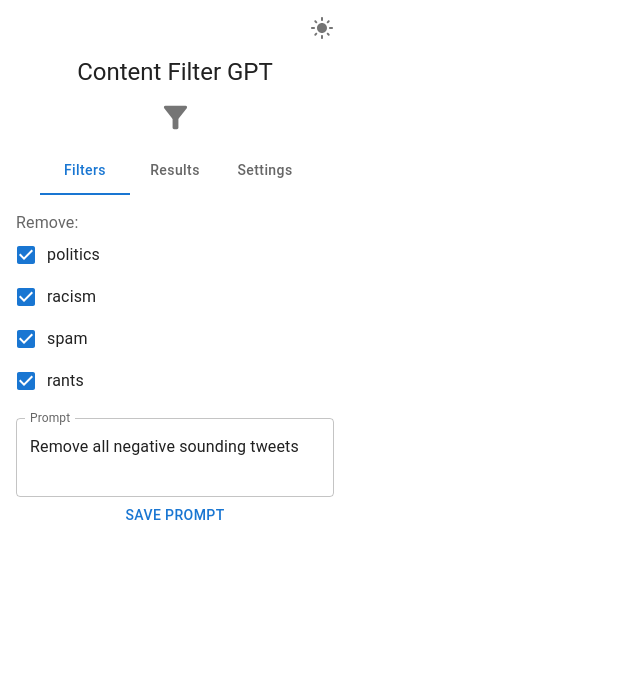
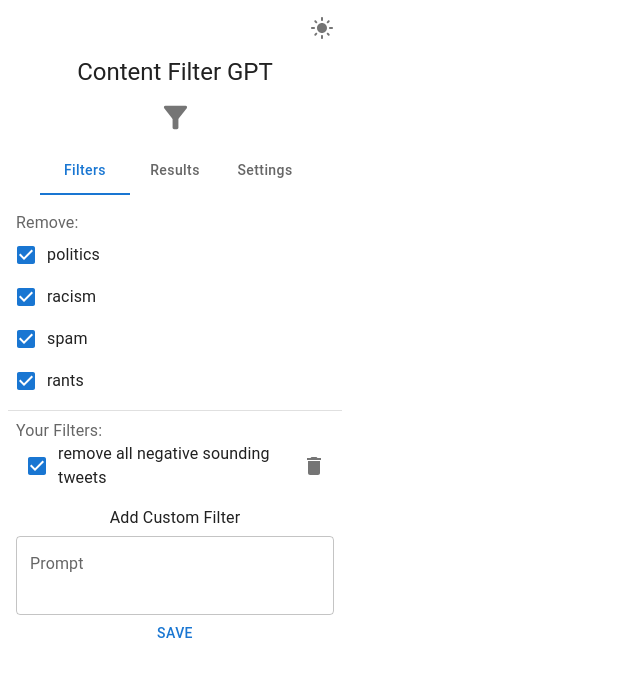
Before and after one commit to pwetherbee/sift-extension, a React (Create React App) app: page / in a window 1280 px wide. Shown: the top 676 px of the page, without its empty margins (0-640 px from the left). Built offline with nearby package versions, Linux system fonts and the light colour scheme; the HTML template or start-up script is replaced by a standard one.

Commit message:
multi filter in storage state with custom in front end

```diff
--- a/src/App.tsx
+++ b/src/App.tsx
@@ -25,6 +25,7 @@ import FilterAltOffIcon from "@mui/icons-material/FilterAltOff";
 import { useEffect, useState } from "react";
 import axios from "axios";
 import useLocalStorageState from "./hooks/useLocalStorageState";
+import { Delete, Remove } from "@mui/icons-material";
 
 interface Tweet {
   text: string;
@@ -71,16 +72,16 @@ function App() {
 
   const [filterOn, setFilterOn] = useState(true);
 
-  const [promptText, setPromptText] = useLocalStorageState(
-    "prompt",
-    "Remove all negative sounding tweets"
-  );
-
   const [disabled, setDisabled] = useLocalStorageState("disabled", false);
 
   const [filterConfig, setFilterConfig] = useLocalStorageState("filterConfig", {
     defaults: ["politics", "racism", "spam", "rants"],
-    custom: ["remove all negative sounding tweets"],
+    custom: [
+      {
+        text: "remove all negative sounding tweets",
+        active: true,
+      },
+    ],
   });
 
   const [settings, setSettings] = useLocalStorageState<Settings>("settings", {
@@ -94,6 +95,10 @@ function App() {
 
   const isChecked = (key: string) => {
     return filterConfig.defaults.includes(key);
+  };
+
+  const isCustomChecked = (index: number) => {
+    return filterConfig.custom[index]?.active;
   };
 
   const handleCheck = (key: string) => (e: any) => {
@@ -110,11 +115,32 @@ function App() {
     }
   };
 
+  const handleCheckCustom = (index: number) => (e: any) => {
+    if (e.target.checked) {
+      setFilterConfig((prev) => ({
+        ...prev,
+        custom: prev.custom.map((item, i) =>
+          i === index ? { ...item, active: true } : item
+        ),
+      }));
+    } else {
+      setFilterConfig((prev) => ({
+        ...prev,
+        custom: prev.custom.map((item, i) =>
+          i === index ? { ...item, active: false } : item
+        ),
+      }));
+    }
+  };
+
+  const handleRemoveCustom = (index: number) => {
+    setFilterConfig((prev) => ({
+      ...prev,
+      custom: prev.custom.filter((item, i) => i !== index),
+    }));
+  };
+
   const [newPrompt, setNewPrompt] = useState("");
-
-  useEffect(() => {
-    setNewPrompt(promptText);
-  }, [promptText]);
 
   useEffect(() => {
     // Retrieve the texts from local storage
@@ -124,26 +150,34 @@ function App() {
   }, []);
 
   const handleSavePrompt = () => {
-    setPromptText(newPrompt);
+    setFilterConfig((prev) => ({
+      ...prev,
+      custom: [
+        ...prev.custom,
+        {
+          text: newPrompt,
+          active: true,
+        },
+      ],
+    }));
+    setNewPrompt("");
   };
 
   const handleFilterTweets = async () => {
-    try {
-      const { data } = await axios.post("http://localhost:3000/api/filter", {
-        tweets: foundTweets,
-        prompt: promptText,
-      });
-
-      setFilteredTweets(data.filteredTweets);
-
-      chrome.runtime.sendMessage({
-        executeFilter: true,
-        filteredTweets: data.filteredTweets,
-      });
-    } catch (error) {
-      alert(error);
-      console.error(error);
-    }
+    // try {
+    //   const { data } = await axios.post("http://localhost:3000/api/filter", {
+    //     tweets: foundTweets,
+    //     prompt: promptText,
+    //   });
+    //   setFilteredTweets(data.filteredTweets);
+    //   chrome.runtime.sendMessage({
+    //     executeFilter: true,
+    //     filteredTweets: data.filteredTweets,
+    //   });
+    // } catch (error) {
+    //   alert(error);
+    //   console.error(error);
+    // }
   };
 
   useEffect(() => {
@@ -224,12 +258,42 @@ function App() {
             </FormGroup>
           </FormControl>
 
+          <Divider />
+          <FormControl
+            sx={{
+              m: 1,
+            }}
+          >
+            <FormLabel>Your Filters: </FormLabel>
+            {filterConfig.custom.map((item, i) => (
+              <Stack
+                direction={"row"}
+                spacing={1}
+                justifyContent={"space-between"}
+              >
+                <FormControlLabel
+                  control={
+                    <Checkbox
+                      checked={isCustomChecked(i)}
+                      onChange={handleCheckCustom(i)}
+                    />
+                  }
+                  label={item.text}
+                />
+                <IconButton onClick={() => handleRemoveCustom(i)}>
+                  <Delete />
+                </IconButton>
+              </Stack>
+            ))}
+          </FormControl>
+
           <Stack
             alignItems={"center"}
             sx={{
               m: 1,
             }}
           >
+            <Typography gutterBottom>Add Custom Filter</Typography>
             <TextField
               fullWidth
               minRows={2}
@@ -239,7 +303,7 @@ function App() {
               value={newPrompt}
               onChange={(e) => setNewPrompt(e.target.value)}
             />
-            <Button onClick={handleSavePrompt}>Save Prompt</Button>
+            <Button onClick={handleSavePrompt}>Save</Button>
           </Stack>
         </TabPanel>
         <TabPanel value={activeTab} index={1}>
```
